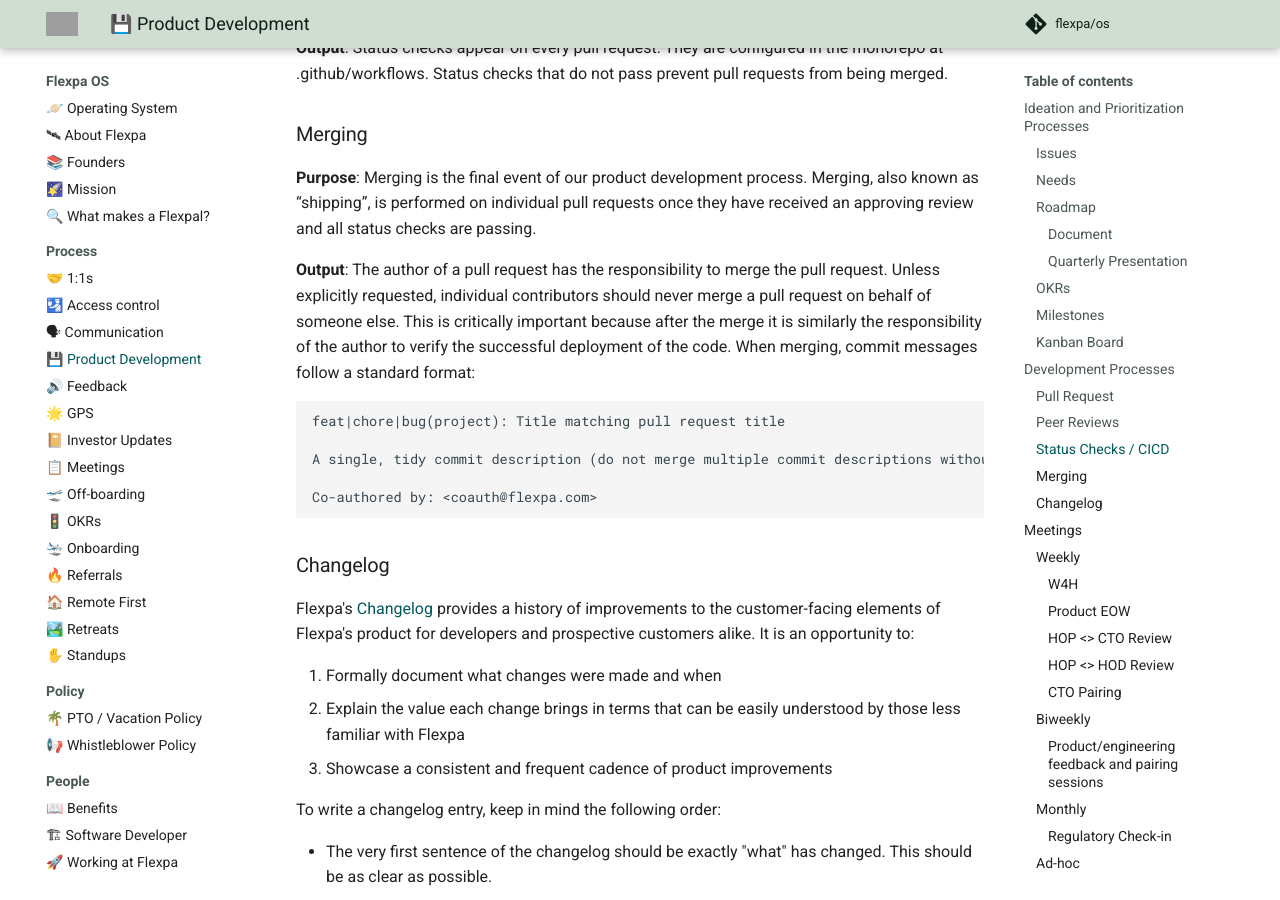
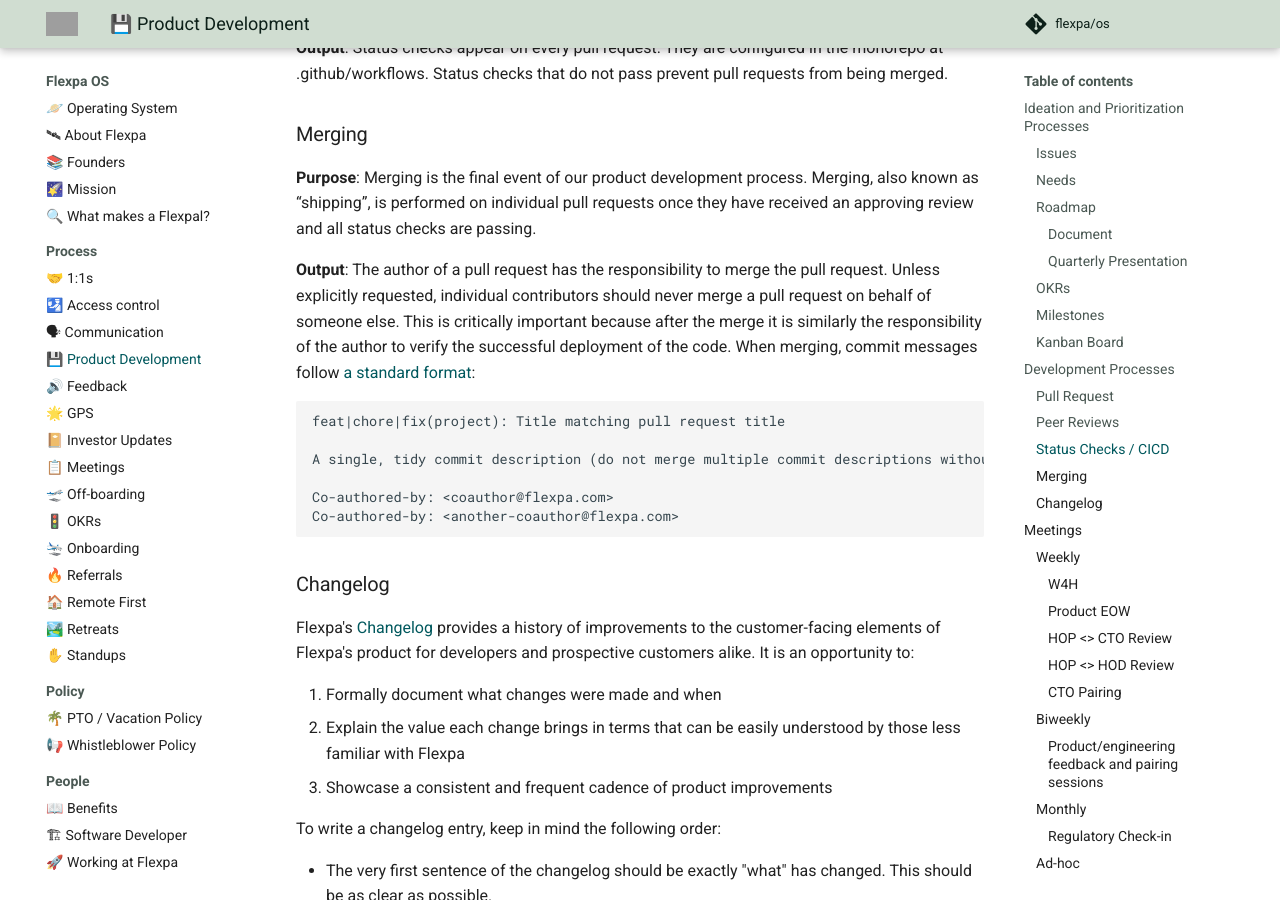
Before and after one commit to flexpa/os, an MkDocs documentation site: the page built from docs/process/development.md, in a window 1280 px wide and 900 px high, scrolled down 4483 px. Built offline with MkDocs 1.6.1 and Material for MkDocs 9.7.7, drawn with Linux system fonts in a browser that asks for light colours; comment, search, counter and statistics services are not loaded; grey boxes are pictures that could not be loaded.

````diff
--- a/docs/process/development.md
+++ b/docs/process/development.md
@@ -127,14 +127,15 @@ Pull Request descriptions follow a standard template, similar to Issues:
 ### Merging
 **Purpose**: Merging is the final event of our product development process. Merging, also known as “shipping”, is performed on individual pull requests once they have received an approving review and all status checks are passing.
 
-**Output**: The author of a pull request has the responsibility to merge the pull request. Unless explicitly requested, individual contributors should never merge a pull request on behalf of someone else. This is critically important because after the merge it is similarly the responsibility of the author to verify the successful deployment of the code. When merging, commit messages follow a standard format:
+**Output**: The author of a pull request has the responsibility to merge the pull request. Unless explicitly requested, individual contributors should never merge a pull request on behalf of someone else. This is critically important because after the merge it is similarly the responsibility of the author to verify the successful deployment of the code. When merging, commit messages follow [a standard format](https://www.conventionalcommits.org/en/v1.0.0/#summary):
 
 ```
-feat|chore|bug(project): Title matching pull request title
+feat|chore|fix(project): Title matching pull request title
 
 A single, tidy commit description (do not merge multiple commit descriptions without editing)
 
-Co-authored by: <coauth@flexpa.com>
+Co-authored-by: <coauthor@flexpa.com>
+Co-authored-by: <another-coauthor@flexpa.com>
 ```
 
 ### Changelog
````
